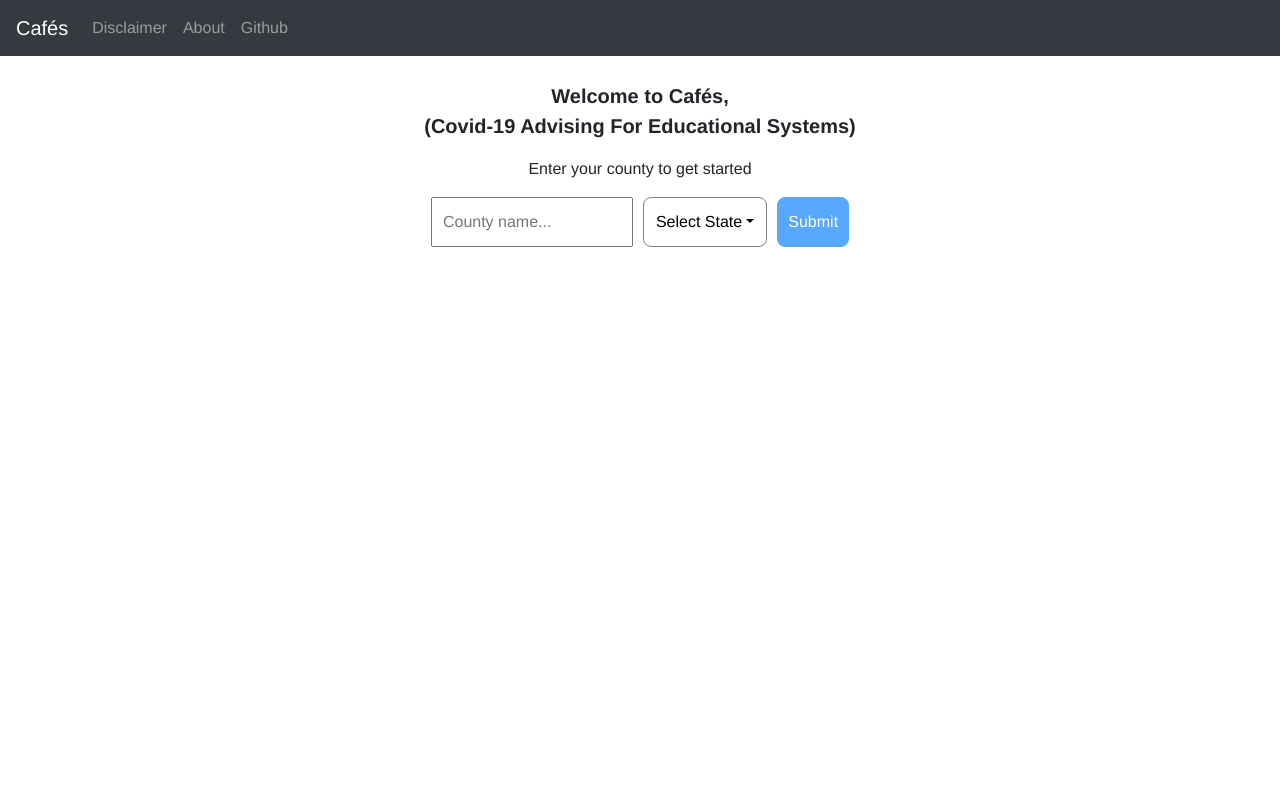
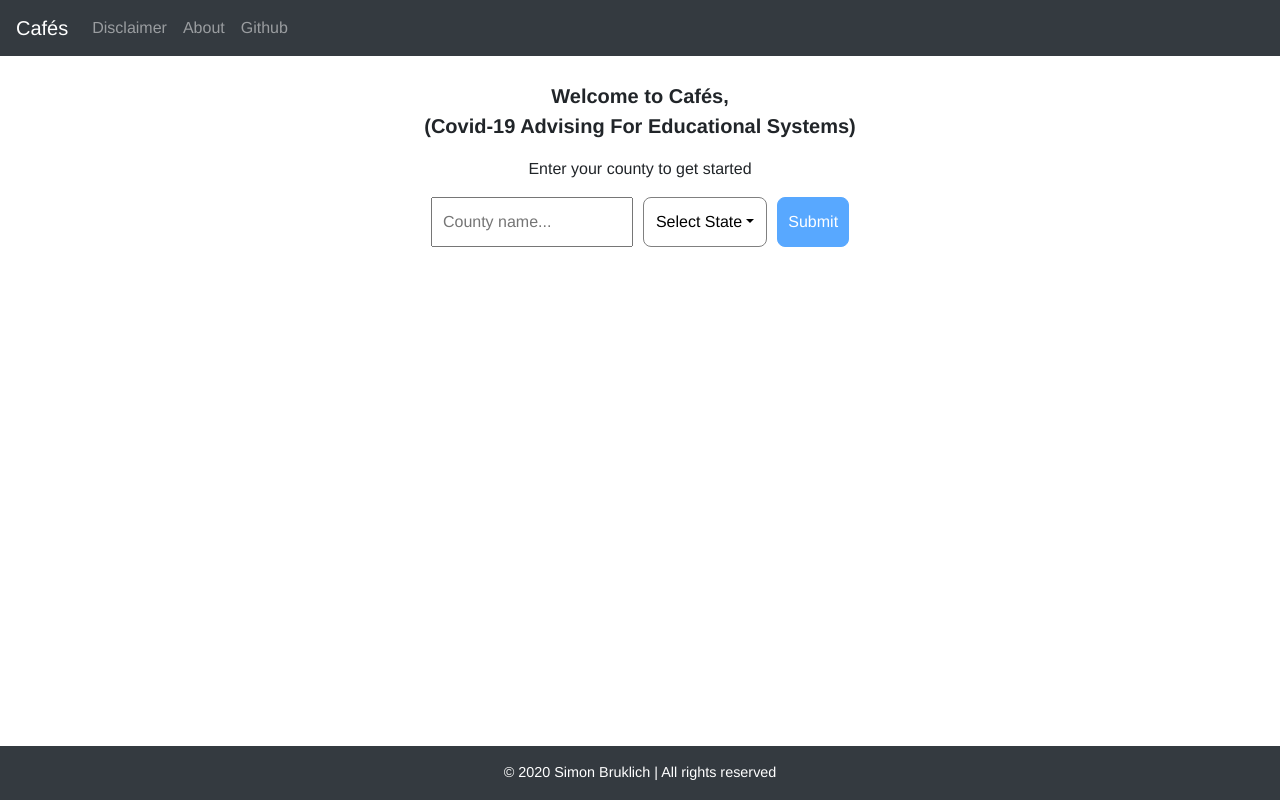
Before and after one commit to simon-bruklich/cafes, a React (Create React App) app: page / in a window 1280 px wide. Built offline with nearby package versions, Linux system fonts and the light colour scheme.

Commit message:
Add footer

```diff
--- a/src/App.js
+++ b/src/App.js
@@ -7,6 +7,7 @@ import Assessment from "./Components/Assessment/Assessment";
 import LocationModal from "./Components/Modal";
 import Navbar from "./Components/Navbar";
 import Introduction from "./Components/Introduction";
+import Footer from "./Components/Footer";
 import "bootstrap/dist/css/bootstrap.min.css";
 import "./Stylesheets/App.css";
 import { BrowserRouter as Router, Route, Switch } from "react-router-dom";
@@ -78,9 +79,11 @@ function App() {
 
   // TODO: disclaimer and About pages
   return (
+    <div className="page-container">
+      <div className="content">
         <Router>
           <Route path="/">
-        <Navbar></Navbar>
+            <Navbar />
           </Route>
           <Switch>
             <Route exact path="/">
@@ -96,7 +99,12 @@ function App() {
 
         </Route> */}
           </Switch>
+          <Route path="/">
+            <Footer />
+          </Route>
         </Router>
+      </div>
+    </div>
   );
 }
 
--- a/src/Components/Footer.jsx
+++ b/src/Components/Footer.jsx
@@ -1,7 +1,19 @@
 import React from "react";
+import { Container, Row } from "react-bootstrap";
 
-const Footer = (props) => {
-  return <div>Footer here</div>;
-};
+function Footer() {
+  return (
+    <div className="main-footer">
+      <Container fluid>
+        <Row className="justify-content-center">
+          <p className="footer-text">
+            &copy; {new Date().getFullYear()} Simon Bruklich | All rights
+            reserved
+          </p>
+        </Row>
+      </Container>
+    </div>
+  );
+}
 
 export default Footer;
--- a/src/Stylesheets/App.css
+++ b/src/Stylesheets/App.css
@@ -7,6 +7,21 @@
 .App-logo {
   height: 40vmin;
   pointer-events: none;
+}
+
+.main-footer {
+  color: white;
+  background-color: #343a40;
+  padding-top: 1em;
+  width: 100%;
+  position: absolute;
+  left: 0;
+  bottom: 0;
+  right: 0;
+}
+
+.footer-text {
+  font-size: 0.9em;
 }
 
 @media (prefers-reduced-motion: no-preference) {
```
Lines whose indentation alone changed are shown as unchanged.
